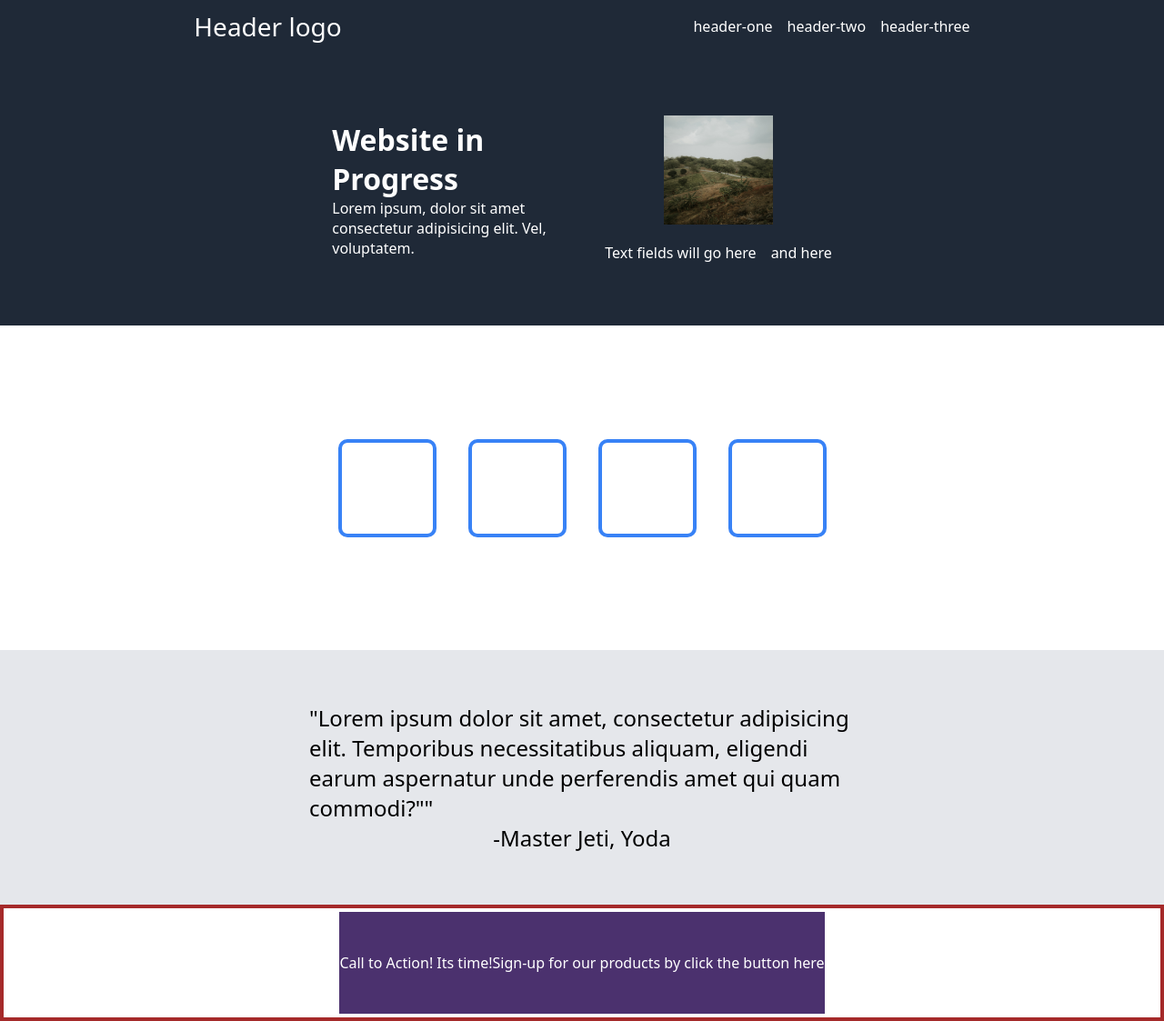
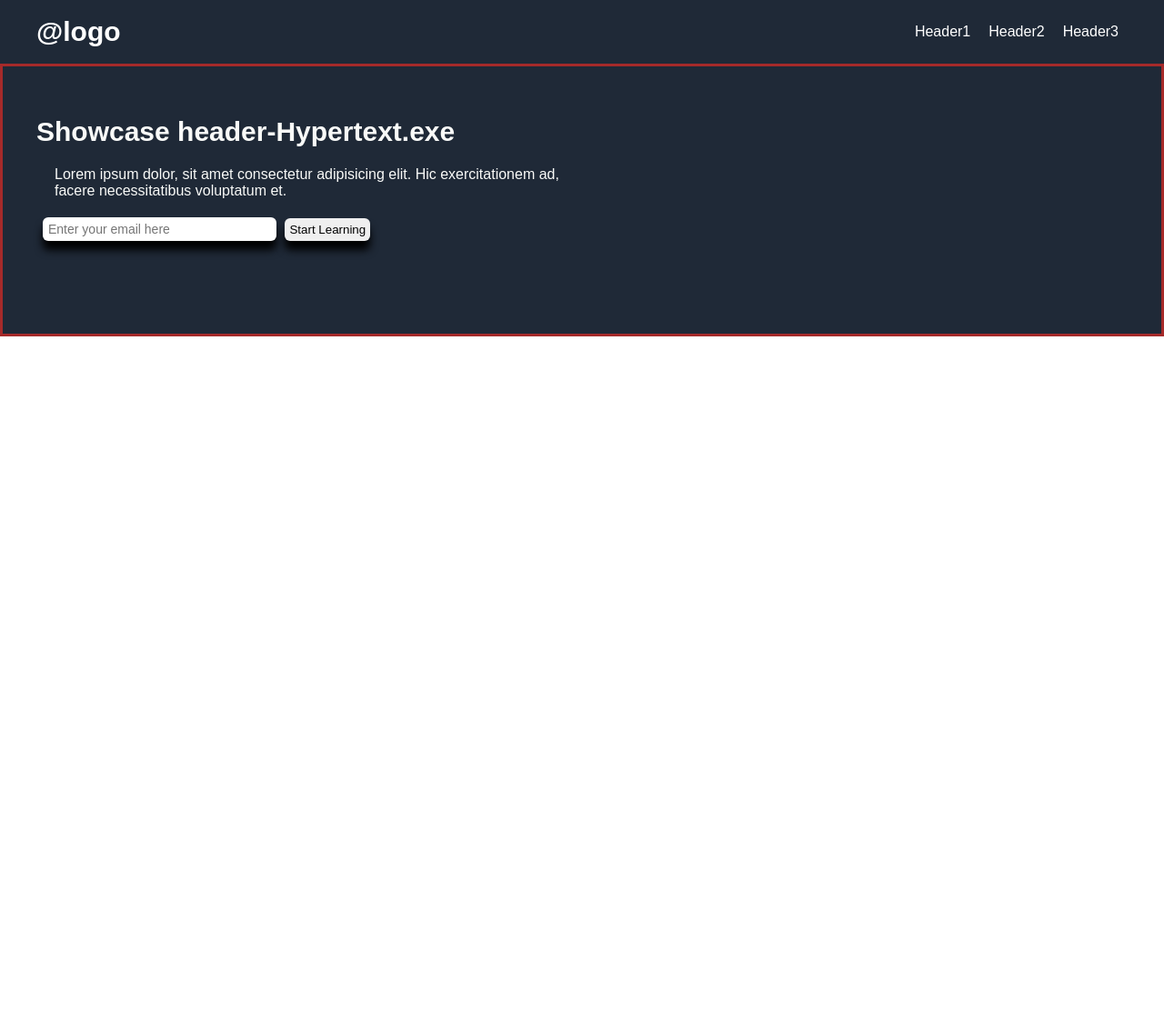
Before and after one commit to sfartimyare/landing-page-project, a plain HTML site: page index.html in a window 1280 px wide. Shown: the whole page at 91% size. After the commit the page ends 800 px from the top, so only its background shows below. Drawn offline with Linux system fonts and the light colour scheme.

Commit message:
Solid Nav and showcase area!

```diff
--- a/index.html
+++ b/index.html
@@ -8,64 +8,43 @@
     <link rel="stylesheet" href="styles.css" />
   </head>
   <body>
-    <div class="header">
-      <div class="logo">Header logo</div>
-      <div class="right-side">
+  <div class="navbar">
+    <div class="container flex">
+        <h1 class="logo">@logo</h1>
+        <nav>
           <ul>
-          <li class="#">header-one</li>
-          <li class="#">header-two</li>
-          <li class="#">header-three</li>
+            <li class="nav"><a href="" class="outline">Header1</a></li>
+            <li class="nav"><a href="" class="outline">Header2</a></li>
+            <li class="nav"><a href="" class="outline">Header3</a></li>
           </ul>
+        </nav>
     </div>
   </div>
-    <div class="hero-container">
-      <div class="hero">
-        <h1 class="hero-item">Website in Progress</h1>
-        <p class="hero-item">
-          Lorem ipsum, dolor sit amet consectetur adipisicing elit. Vel,
-          voluptatem.
-        </p>
+
+  <div class="showcase">
+    <div class="container">
+      <div class="grid">
+        <div class="grid-item1">
+          <div class="showcase-text">
+            <h1>Showcase header-Hypertext.exe</h1>
+            <p class="supporting-text">Lorem ipsum dolor, sit amet consectetur adipisicing elit. Hic exercitationem ad, facere necessitatibus voluptatum et.</p>
+          </div>
+          <div class="showcase-form">
+            <form action="">
+              <input type="email" placeholder="Enter your email here">
+              <input type="submit" class="btn" value="Start Learning">
+            </form>
+          </div>
 
         </div>
-
-      <div class="flex-item">
-        <img src="/images/pexels-alfin-auzikri-9452717.jpg" alt="" />
-        <div>
-          <ul>
-            <li>Text fields will go here</li>
-            <li>and here</li>
-          </ul>
+        <div class="grid-item2">
+          <div class="image">
+            <img src="" alt="">
+          </div>
         </div>
       </div>
     </div>
   </div>
 
-    <div class="main-container">
-      <!-- <h1 class="main">Some Random Information</h1> -->
-      <div class="main">
-        <div class="main-items"></div>
-        <div class="main-items"></div>
-        <div class="main-items"></div>
-        <div class="main-items"></div>
-      </div>
-    </div>
-
-    <div class="quote-container">
-
-        <div class="quote">
-            "Lorem ipsum dolor sit amet, consectetur adipisicing elit. Temporibus necessitatibus aliquam, eligendi earum aspernatur unde perferendis amet qui quam commodi?""
-        </div>
-        <div class="quote2">-Master Jeti, Yoda</div>
-    </div>
-
-    <div class="footer-container">
-        <div class="footer">
-            <div>
-                Call to Action! Its time!
-            </div>
-            <div>Sign-up for our products by click the button here</div>
-        </div>
-    </div>
-
   </body>
 </html>
--- a/styles.css
+++ b/styles.css
@@ -1,132 +1,130 @@
-
 * {
+    padding: 0;
     margin: 0;
-    padding: 0;
-    font-family: system-ui, -apple-system, BlinkMacSystemFont, 'Segoe UI', Roboto, Oxygen, Ubuntu, Cantarell, 'Open Sans', 'Helvetica Neue', sans-serif;
+    box-sizing: border-box;
 }
 
-.header {
-    background-color: #1f2937;
-    color: white;
-    font-size: 28px;
-    display: flex;
-    justify-content: space-around;
-    align-items: center;
-    padding: 10px 20px;
+a {
+    text-decoration: none;
 }
 
-
-.hero-container {
-    display: flex;
-    background-color: #1f2937;
-    color: white;
-    height: 300px;
-    justify-content: center;
-    align-items: center;
-    align-content: flex-start;
-
+body {
+    font-family: sans-serif;
 }
 
-.hero {
-    display: flex;
-    width: 300px;
-
+h1 {
+    font-size: 30px;
+    font-weight: 600;
+    line-height: 1.2;
+    margin: 10px 0;
 }
 
-.flex-item {
-    display: flex;
-    flex-direction: column;
-   justify-content: center;
+h2 {
+    font-size: 25px;
+    font-weight: 300;
+    line-height: 1.2;
+    margin: 10px 0;
 }
 
-.flex-item img {
-    flex-grow: 0;
-    flex-shrink: 0;
-    width: 120px;
-    height: 120px;
-    margin-bottom: 20px;
-    align-self: center;
+img {
+    width: 100%;
 }
 
-ul {
-    display: flex;
-    gap: 16px;
-    font-size: 16px;
+li {
     list-style-type: none;
-    margin: 0;
-    padding: 0;
 }
 
-.hero {
-    display: flex;
-    flex-direction: column;
+.container {
+    max-width: 1200px;
+    overflow: visible;
+    /* border: 1px solid brown; */
+    margin: 0 auto;
 }
 
-
-
-
-.main-container {
-    display: flex;
-    height: 357px;
-    justify-content: center;
+.navbar {
+    background-color: #1f2937;
+    height: 70px;
+    padding: 7px 30px;
 }
 
-.main  {
-    display: flex;
-    align-items: center;
-    gap: 35px;
-    justify-content: center;
+.navbar h1 {
+    font-size: 30px;
+    font-weight: 600px;
+    color: white;
+    line-height: 1.2;
 }
 
-.main-items {
+.navbar .flex {
     display: flex;
-    border: 4px solid #3882f6;
-    border-radius: 10px;
-    width: 100px;
-    height: 100px;
-
-
+    justify-content: space-between;
+    align-items: center;
 }
 
-.quote-container {
-    display: flex;
-    height: 35vh;
-    flex-wrap: wrap;
-    background-color: #e5e7eb;
-    font-size: 24px;
-    flex-direction: column;
-    align-items: center;
-    justify-content: center;
-
-}
-
-.quote {
-    display: flex;
-    justify-content: center;
-    align-self: center;
-    padding: 0px 40px;
-    width: 600px;
-
-}
-
-.quote2 {
+.navbar ul {
    display: flex;
 }
 
-.footer-container {
-    display: flex;
-    background-color: white;
+.navbar a {
+    padding: 10px;
     color: white;
-    height: 15vh;
-    justify-content: center;
-    border: 4px solid brown;
+}
+
+.navbar a:hover {
+    background-color: #1f2937;
+    border-bottom: solid 3px grey;
+}
+
+/* END of the heading Nav Section */
+
+/* Beginning of the Header form */
 
 
+.showcase {
+    height: 300px;
+    border: 3px solid brown;
+    background-color: #1f2937;
+    color: #f9faf8;
 }
 
-.footer {
-    display: flex;
-    border: 4px solid white;
-    align-items: center;
-    background-color: #4b316e;
+.showcase p {
+    margin: 20px;
 }
+
+.showcase img {
+    box-shadow: 7px 7px 7px rbga(0,0,0,0.2) ;
+}
+
+.showcase-form  {
+    padding-left: 7px;
+}
+
+.grid {
+    overflow: visible;
+    display: grid;
+    grid-template-columns: 50% 50%;
+}
+
+.grid-item1,
+.grid-item2 {
+    position: relative;
+    top: 30%;
+}
+
+.showcase input[type='email'] {
+  padding: 5px 70px 5px 7px;
+  font-size: 14px;
+  border: none;
+  border-radius: 6px;
+  padding-left: 6px;
+  box-shadow: 0 10px 10px;
+}
+
+.btn {
+    padding: 5px 5px;
+    border: none;
+    border-radius: 6px;
+    margin-left: 5px;
+    cursor: none;
+    box-shadow: 0 10px 10px black;
+
+}
```
Lines whose indentation alone changed are shown as unchanged.
